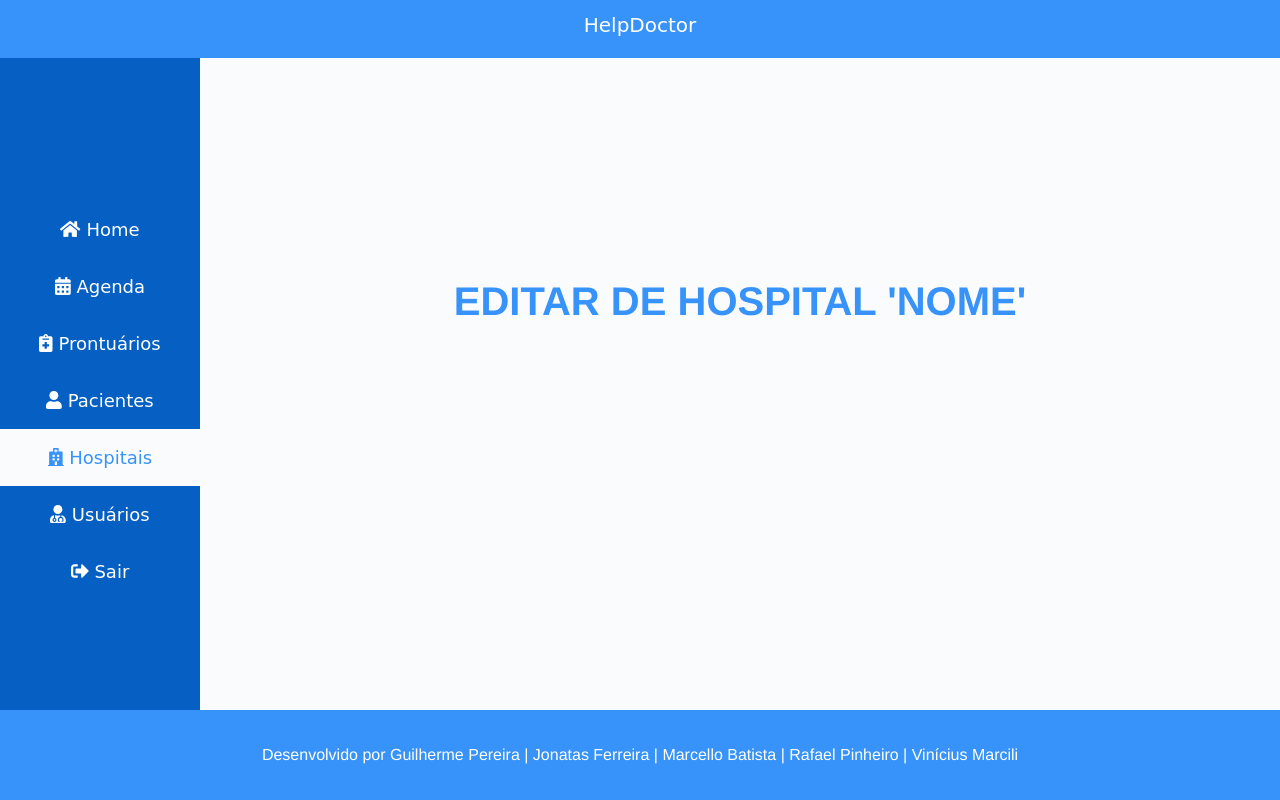
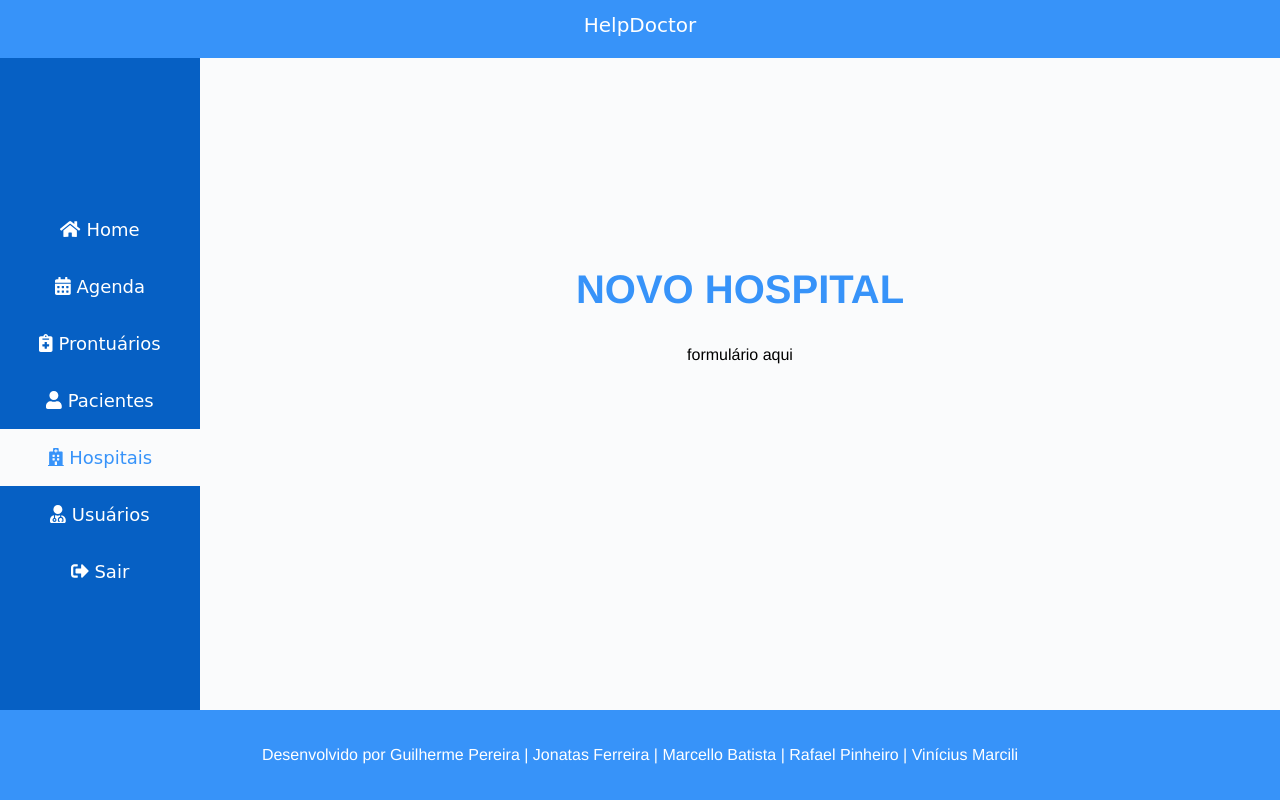
Before and after one commit to UNIPTCC/Help-Doctor-Front, a Vue app: page /hospital/novo in a window 1280 px wide. Built offline with nearby package versions, Linux system fonts and the light colour scheme; no server answers; sample sign-in values are in the browser's storage; what vue-resource would draw is missing.

Commit message:
:construction: construct editable pages

```diff
--- a/src/pages/Hospital/Edit/HospitalEdit.vue
+++ b/src/pages/Hospital/Edit/HospitalEdit.vue
@@ -6,8 +6,15 @@
         <b-row>
           <b-col cols="12">
             <h1 class="title">
-              Editar de Hospital 'nome'
+              {{title}}
             </h1>
+          </b-col>
+        </b-row>
+        <b-row>
+          <b-col cols="12">
+            <form>
+              formulário aqui
+            </form>
           </b-col>
         </b-row>
       </b-container>
@@ -17,17 +24,33 @@
 </template>
 
 <script>
+import Hospitals from '../../../services/Hospitals'
+const hospitalsService = new Hospitals()
+
 export default {
   name: 'HospitalEdit',
   data () {
     return {
-      hospital: {
-
-      }
+      title: (this.$route.params.id) ? `Editar Hospital` : 'Novo Hospital',
+      hospital: {}
     }
   },
   created() {
-    // $route.params.id -> para pegar o ID da url
+    if (this.$route.params.id) {
+      this.getHospital(this.$route.params.id)
+    }
+  },
+  methods: {
+    getHospital (id) {
+      (async () => {
+        try {
+          this.hospital = await hospitalsService.get(id)
+          this.title = `Editar Hospital ${this.hospital.name}`
+        } catch (err) {
+          this.error = 'Falha ao obter hospital'
+        }
+      })()
+    }
   }
 }
 </script>
--- a/src/services/Hospitals.js
+++ b/src/services/Hospitals.js
@@ -14,7 +14,6 @@ export default class Hospitals extends Service {
     } else if (name) {
       query += `?name=${name}`
     }
-
     try {
       const { data } =  await this.http({
         method: 'GET',
@@ -25,7 +24,7 @@ export default class Hospitals extends Service {
         }
       })
 
-      return data
+      return (query !== '') ? data[0] : data
     } catch (err) {
       // eslint-disable-next-line
       console.error(err)
```
